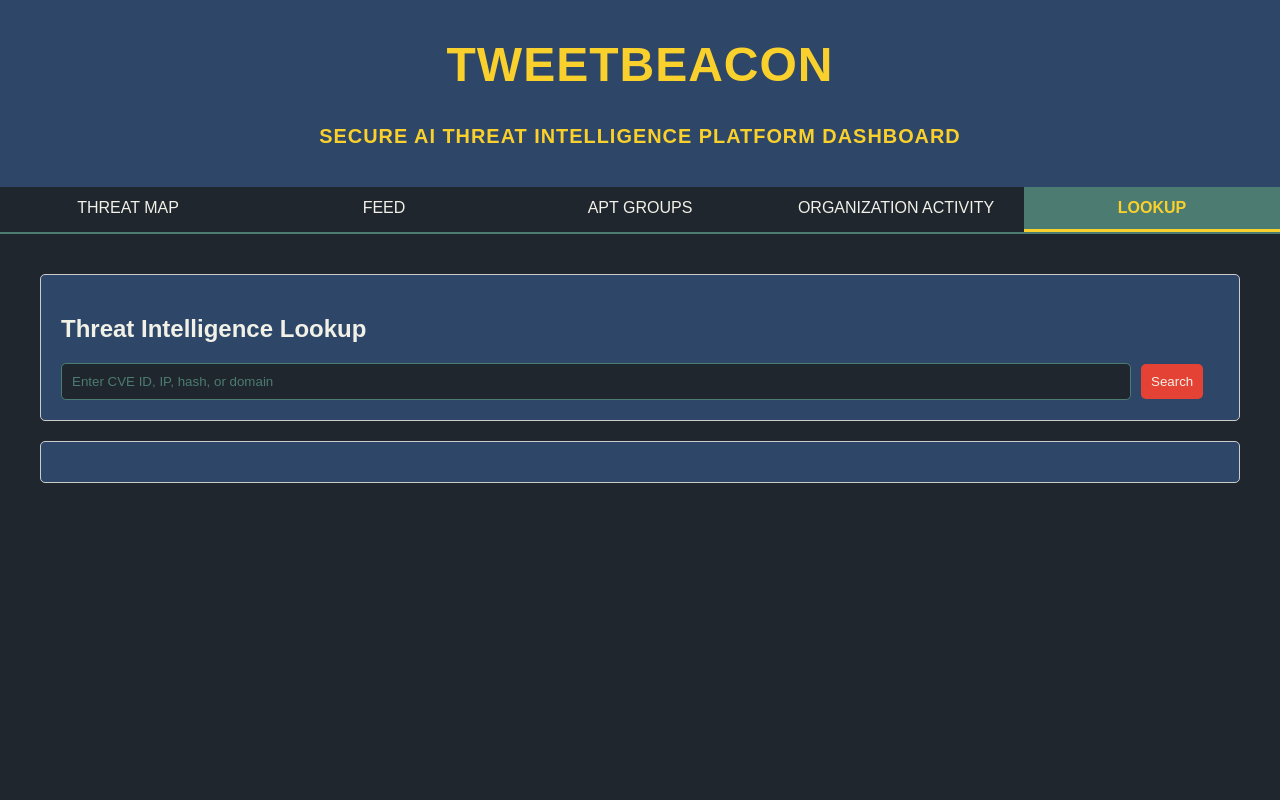
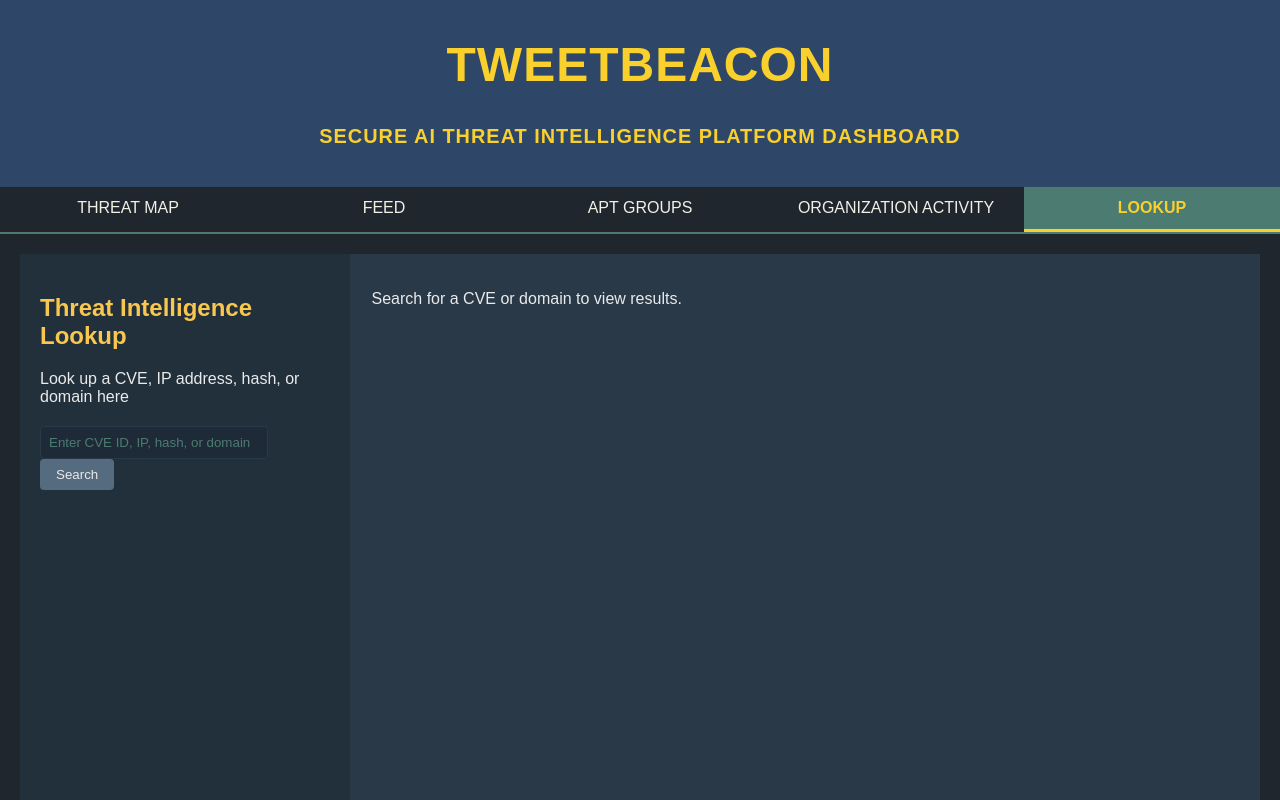
Before and after one commit to ShreeluSantosh/Capstone-Project-GB-B5, a React (Create React App) app in the folder TIP Dashboard prototype/: page / in a window 1280 px wide. Both pictures are taken after a click on the element "LOOKUP". Built offline with nearby package versions, Linux system fonts and the light colour scheme.

Commit message:
Updated Lookup.js & Lookup.css for vertical panels

```diff
--- a/TIP Dashboard prototype/src/components/Lookup.css
+++ b/TIP Dashboard prototype/src/components/Lookup.css
@@ -2,31 +2,60 @@
 
 .lookup-container {
   display: flex;
-    flex-direction: column; /* Stack items vertically */
-    padding: 20px;
-    gap: 20px; /* Adds space between the two panels */
+  height: 100vh; /* Make the layout take full viewport height */
+  background-color: #1e2a38; /* Background similar to your screenshot */
+  color: #eaeaea; /* Light text color */
 }
 
-  .lookup-panel {
+.lookup-sidebar {
+  width: 25%; /* Sidebar width */
   padding: 20px;
-    border: 1px solid #ccc;
-    border-radius: 5px;
-    background-color: #2e4769;
+  background-color: #22303c; /* Darker color for sidebar */
+  border-right: 2px solid #2a3948;
 }
 
 .lookup-results {
+  width: 75%; /* Main content width */
   padding: 20px;
-    border: 1px solid #ccc;
-    border-radius: 5px;
-    background-color: #2e4769;
+  overflow-y: auto;
+  background-color: #2a3948; /* Slightly lighter background for content */
+}
+
+h2, h3 {
+  color: #f9c74f; /* Bright yellow color for headers */
+}
+
+.lookup-search {
+  margin-top: 20px;
 }
 
 .lookup-search input {
-    width: calc(100% - 110px); /* Width minus button width */
-    padding: 10px;
+  width: calc(100% - 80px); /* Space for button */
+  padding: 8px;
   margin-right: 10px;
+  background-color: #1e2a38;
+  color: #eaeaea;
+  border: 1px solid #2a3948;
+  border-radius: 4px;
 }
 
 .lookup-search button {
-    padding: 10px;
+  padding: 8px 16px;
+  background-color: #556b7f; /* Darker green */
+  color: #eaeaea;
+  border: none;
+  border-radius: 4px;
+  cursor: pointer;
 }
+
+.lookup-search button:hover {
+  background-color: #3c4f62; /* Darker shade for hover */
+}
+
+.lookup-results pre {
+  background-color: #1e2a38;
+  padding: 15px;
+  border-radius: 4px;
+  color: #eaeaea;
+  overflow-x: auto;
+}
--- a/TIP Dashboard prototype/src/components/Lookup.js
+++ b/TIP Dashboard prototype/src/components/Lookup.js
@@ -17,12 +17,11 @@ const Lookup = () => {
     try {
       let data = null;
 
-      // Determine if the query is a CVE ID, IP, hash, or domain
       if (query.startsWith("CVE-")) {
         data = await fetchCVEData(query);
       } else {
         const apiKey = process.env.REACT_APP_VIRUSTOTAL_API_KEY;
-        data = await fetchIoCData(query, apiKey); // Make sure to pass the right arguments
+        data = await fetchIoCData(query, apiKey);
       }
 
       setResults(data);
@@ -36,8 +35,11 @@ const Lookup = () => {
 
   return (
     <div className="lookup-container">
-      <div className="lookup-panel">
+      {/* Left panel */}
+      <div className="lookup-sidebar">
         <h2>Threat Intelligence Lookup</h2>
+        <p>Look up a CVE, IP address, hash, or domain here</p>
+        {/* Add more statistics or options here */}
         <div className="lookup-search">
           <input
             type="text"
@@ -47,15 +49,19 @@ const Lookup = () => {
           />
           <button onClick={handleSearch}>Search</button>
         </div>
+      </div>
+
+      {/* Right panel */}
+      <div className="lookup-results">
         {loading && <p>Loading...</p>}
         {error && <p className="error">{error}</p>}
-      </div>
-      <div className="lookup-results">
-        {results && (
+        {results ? (
           <div>
             <h3>Results</h3>
             <pre>{JSON.stringify(results, null, 2)}</pre>
           </div>
+        ) : (
+          <p>Search for a CVE or domain to view results.</p>
         )}
       </div>
     </div>
```
Lines whose indentation alone changed are shown as unchanged.
